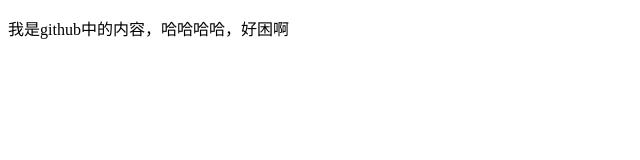
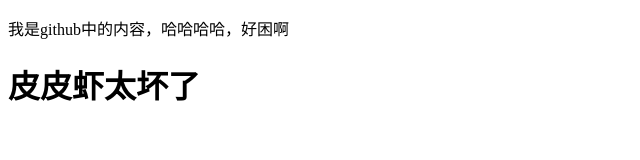
Before and after one commit to wangcongyt/sh-hei10, a plain HTML site: page index.html in a window 1280 px wide. Shown: the whole page, without its empty margins (0-640 px from the left). Drawn offline with Linux system fonts and the light colour scheme.

Commit message:
Update index.html

```diff
--- a/index.html
+++ b/index.html
@@ -6,5 +6,6 @@
 </head>
 <body>
 <p>我是github中的内容，哈哈哈哈，好困啊</p>
+    <h1>皮皮虾太坏了</h1>
 </body>
 </html>
```
